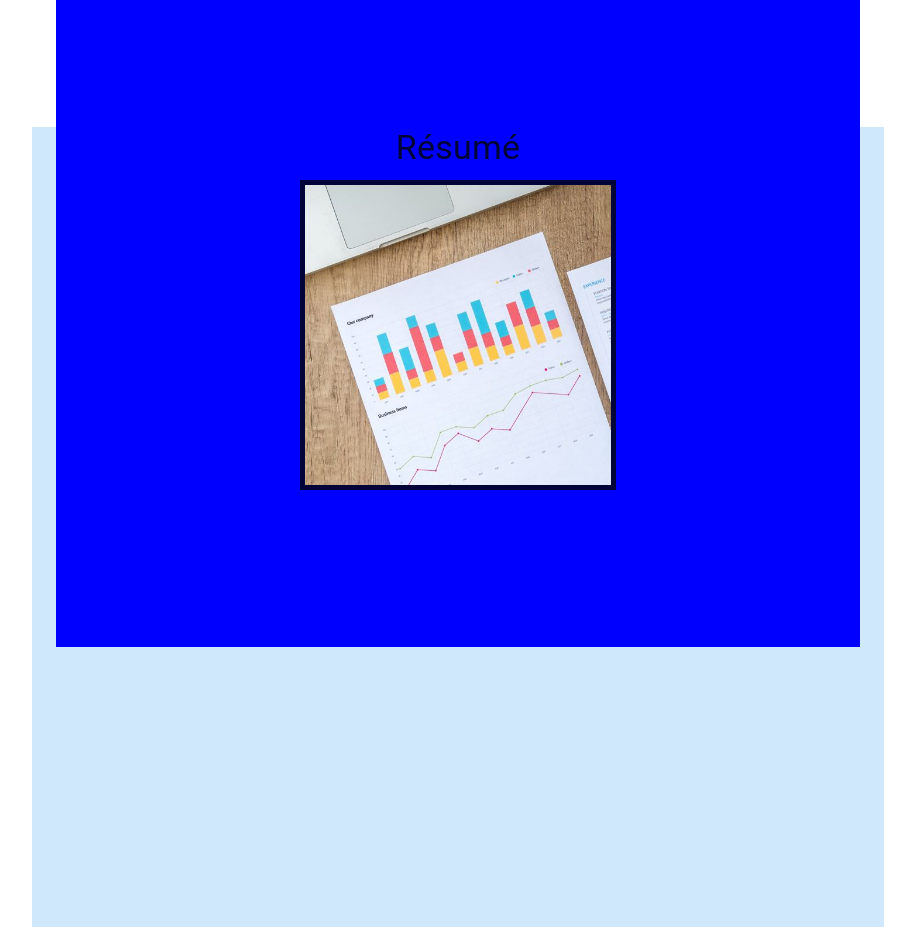
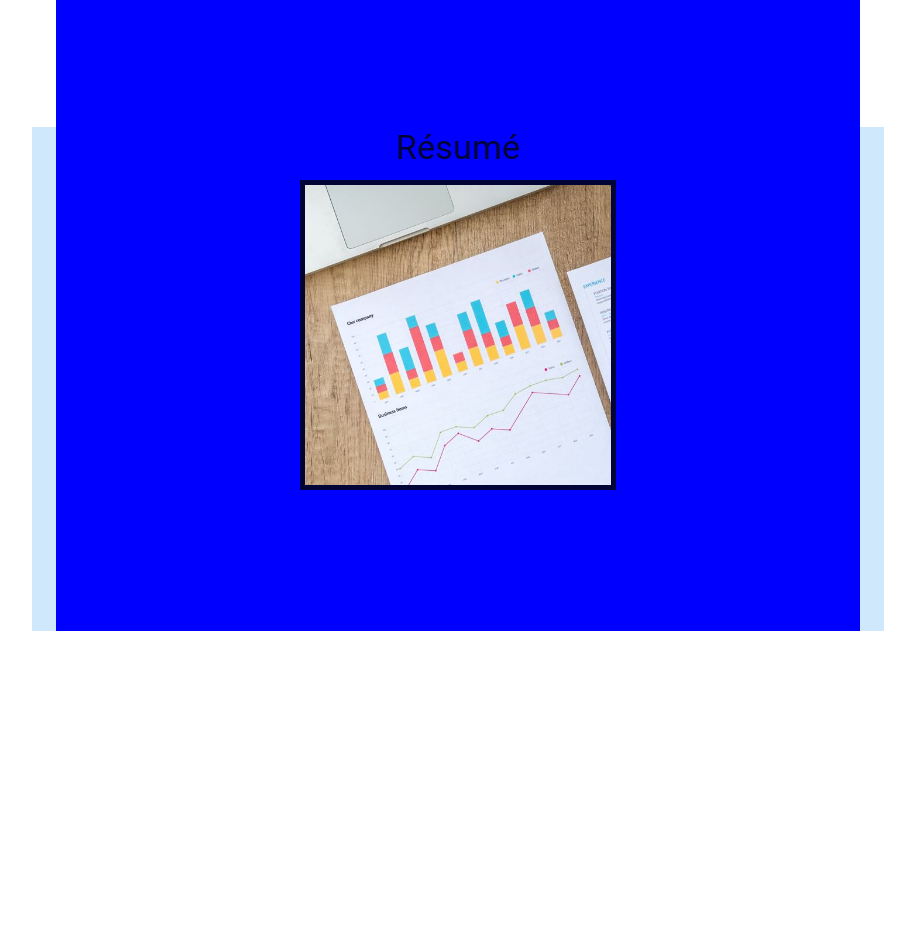
Before and after one commit to CoderJ01/material-ui-programming-portfolio, a React (Create React App) app: page /portfolio in a window 1280 px wide. Shown: the part 8140-9067 px from the top of the page, without its empty margins (182-1097 px from the left). After the commit the page ends 8771 px from the top, so only its background shows below. Built offline with nearby package versions, Linux system fonts and the light colour scheme.

Commit message:
pass new prop to only Resume section

```diff
--- a/src/pages/Portfolio/Portfolio.page.jsx
+++ b/src/pages/Portfolio/Portfolio.page.jsx
@@ -23,7 +23,7 @@ const Portfolio = () => {
                     <Section dataObj={bootcamp} fromTop={-120} sectionHeight={580}/>
                     <Section dataObj={selfTaught} fromTop={3200} sectionHeight={325}/>
                     <Section dataObj={certificates} fromTop={1525} sectionHeight={137}/>
-                    <Section dataObj={resumeObj} fromTop={290} sectionHeight={65}/>
+                    <Section dataObj={resumeObj} fromTop={290} sectionHeight={63} topBoxHeight={63}/>
                 </Box>
             </Container>
         </React.Fragment>
```
